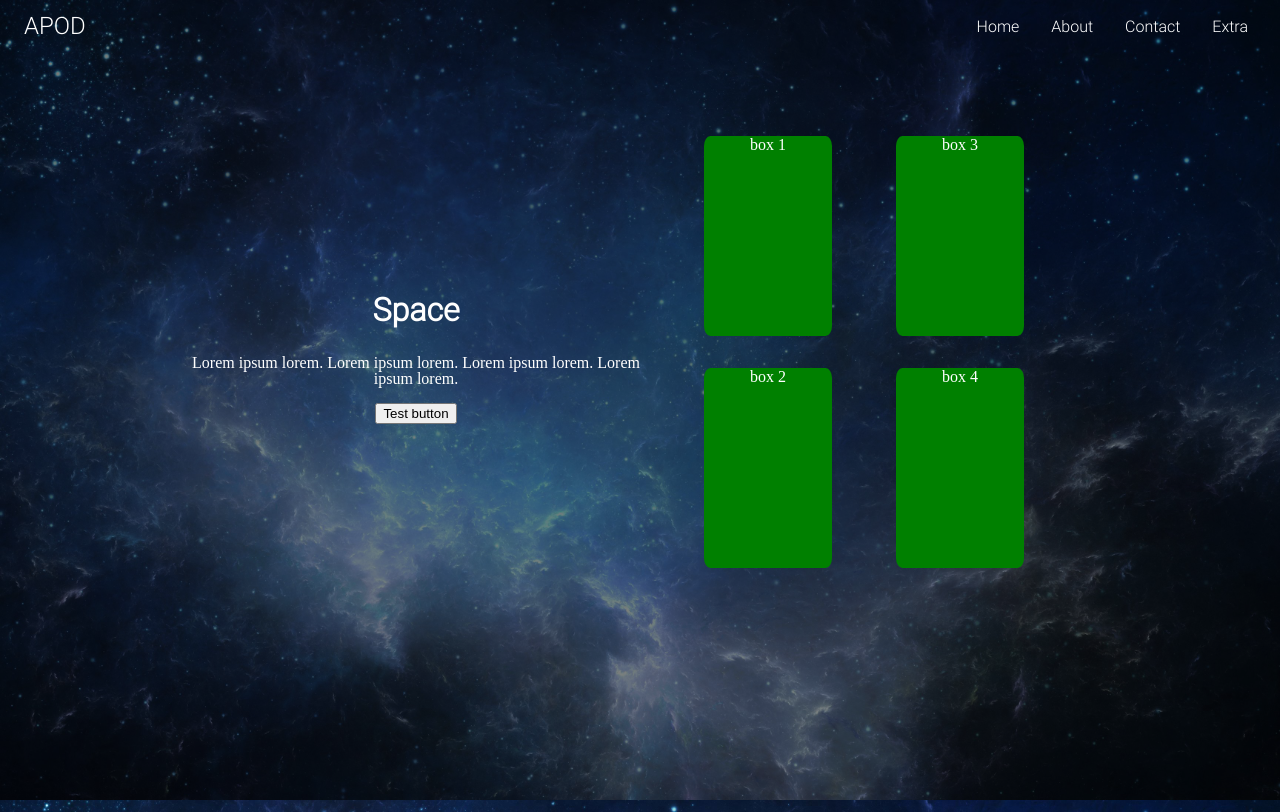
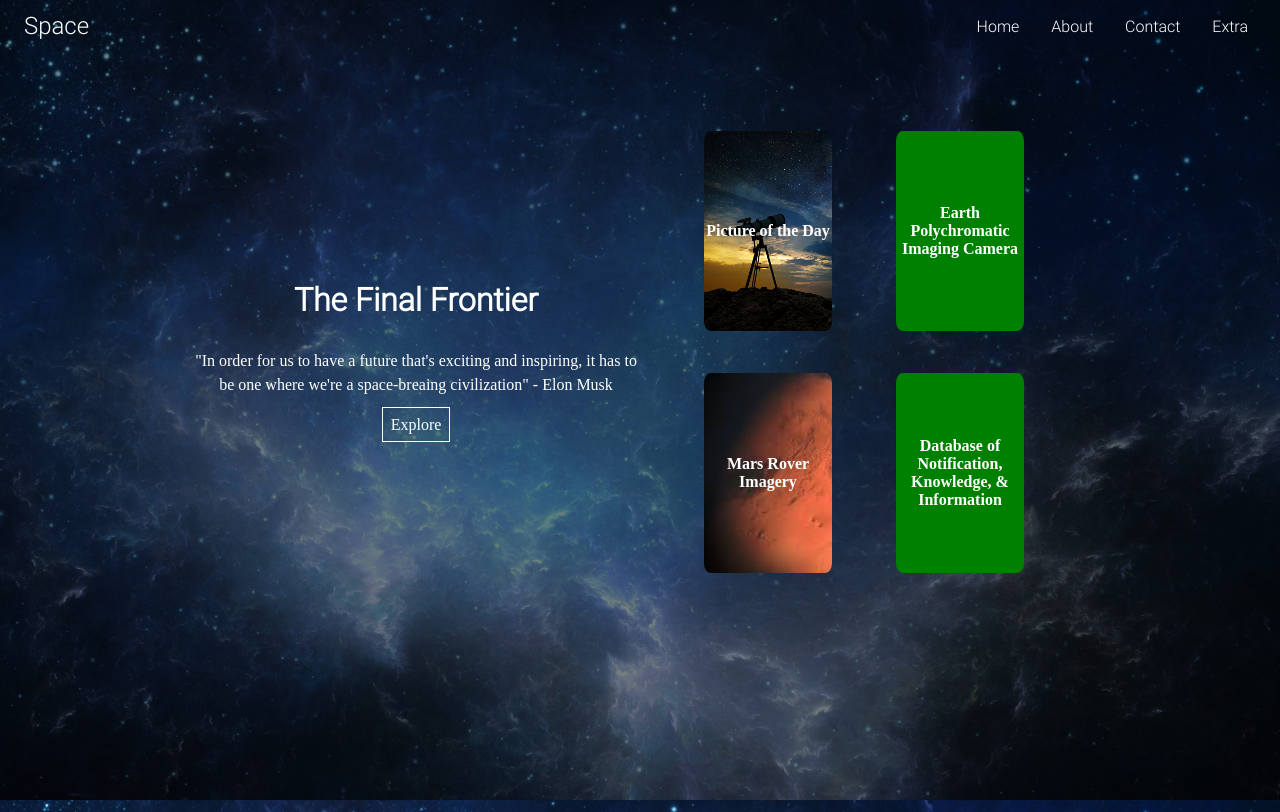
Before and after one commit to ronBP95/space_apod, a website: page public/index.html in a window 1280 px wide. Drawn offline with Linux system fonts and the light colour scheme.

Commit message:
completed work on two homepage cards

```diff
--- a/public/css/style.css
+++ b/public/css/style.css
@@ -163,7 +163,23 @@ h1 {
     margin-top: 2.5rem;
     width: 35vw;
     height: 65vh;
-    line-height: 1em;
+    line-height: 1.5em;
+}
+
+#exploreButton {
+    border: 1px solid white;
+    font-size: 1em;
+    margin-top: 0.5em;
+    padding: 0.5em;
+    transition: 0.3s;
+    text-decoration: none;
+    color: white;
+}
+
+#exploreButton:hover {
+    background: green;
+    border: 1px solid green;
+    transition: 0.3s;
 }
 
 .homeRChild {
@@ -189,8 +205,55 @@ h1 {
 }
 
 .homeBox {
+    display: flex;
+    justify-content: center;
+    align-items: center;
     width: 10vw;
     height: 25vh;
     background: green;
     border-radius: 5%;
 }
+
+#apodGo {
+    display: flex;
+    justify-content: center;
+    align-items: center;
+    width: 10vw;
+    height: 25vh;
+    background: url(../assets/images/tele.jpg);
+    background-size: cover;
+    border-radius: 5%;
+}
+
+#apodGo a {
+    text-decoration: none;
+    color: white;
+    transition: 0.3s;
+}
+
+#apodGo a:hover {
+    color: pink;
+    transition: 0.3s;
+}
+
+#marsGo {
+    display: flex;
+    justify-content: center;
+    align-items: center;
+    width: 10vw;
+    height: 25vh;
+    background: url(../assets/images/mars.jfif);
+    background-size: cover;
+    border-radius: 5%;
+}
+
+#marsGo a {
+    text-decoration: none;
+    color: white;
+    transition: 0.3s;
+}
+
+#marsGo a:hover {
+    color: pink;
+    transition: 0.3s;
+}
--- a/public/index.html
+++ b/public/index.html
@@ -10,7 +10,7 @@
 <body>
 
     <nav class="navbar">
-        <div class="brand-title"> APOD </div>
+        <div class="brand-title"> Space </div>
         <a href="#" class="toggle-button">
             <span class="bar"> </span>
             <span class="bar"> </span>
@@ -19,7 +19,7 @@
         <div class="navbar-links">
             <ul>
                 <li><a href="#">Home</a></li>
-                <li><a href="#">About</a></li>
+                <li><a href="./about.html">About</a></li>
                 <li><a href="#">Contact</a></li>
                 <li><a href="#">Extra</a></li>
             </ul>
@@ -30,24 +30,25 @@
         <div class="homeChild">
 
             <div class="homeLChild">
-                <h1>Space</h1>
-                <p>Lorem ipsum lorem. Lorem ipsum lorem. Lorem ipsum lorem. Lorem ipsum lorem.</p>
-                <button>Test button</button>
+                <h1>The Final Frontier</h1>
+                <p>"In order for us to have a future that's exciting and inspiring, it has to be one where we're a space-breaing civilization" - Elon Musk</p>
+                <div> <a id="exploreButton" href="./about.html">Explore</a> </div>
             </div>
 
             <div class="homeRChild">
 
                 <div class="homeCol1">
-                    <p class="homeBox">box 1</p>
-                    <p class="homeBox">box 2</p>
+                        <h4 id="apodGo"><a href="./apod.html">Picture of the Day</a></h4>
+                        <h4 id="marsGo"><a href="">Mars Rover Imagery</a></h4>
                 </div>
 
                 <div class="homeCol2">
-                    <p class="homeBox">box 3</p>
-                    <p class="homeBox">box 4</p>
+                        <h4 class="homeBox">Earth Polychromatic Imaging Camera</h4>
+                        <h4 class="homeBox">Database of Notification, Knowledge, & Information</h4>
                 </div>
 
             </div>
+
         </div>
     </div>
 
```
Also changed, not shown: public/apod.html (added, +12 -0 lines), public/assets/images/database.jfif (added), public/assets/images/earth.jpg (added), public/assets/images/mars.jfif (added), public/assets/images/tele.jpg (added).
